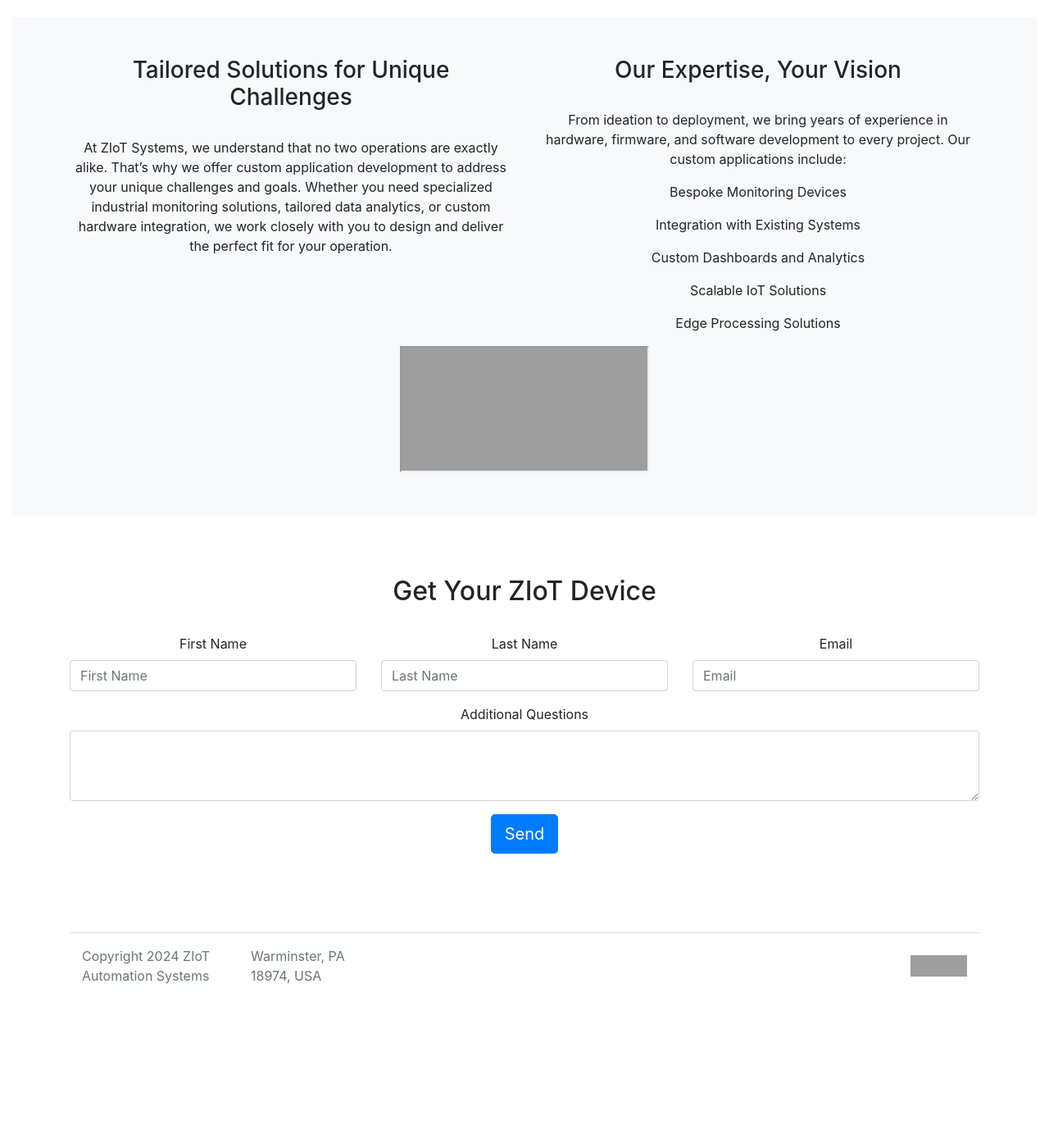
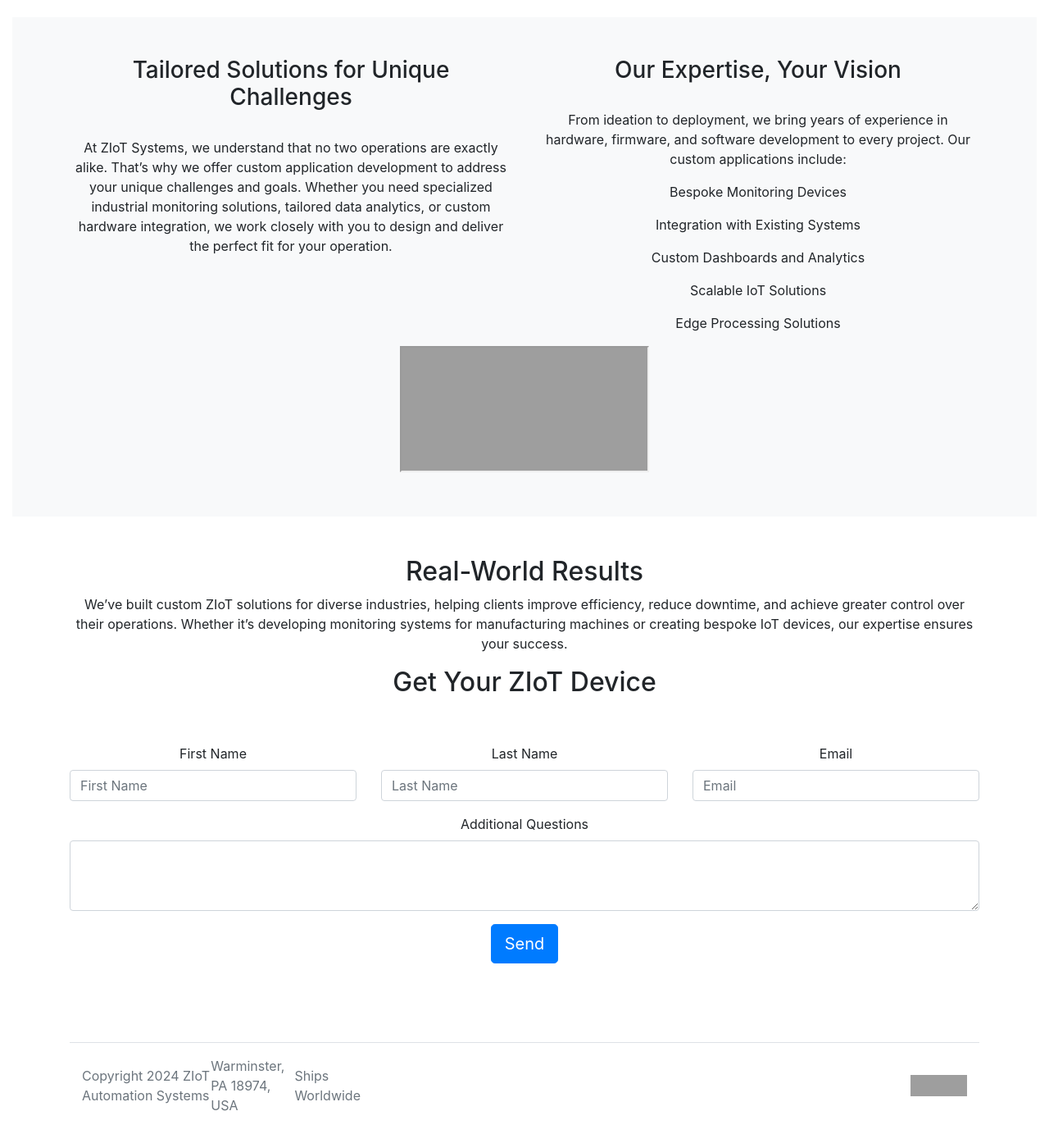
Before and after one commit to ZIoT-Systems/ZIoT-Systems.github.io, a Jekyll site: the page customapps.html, which Jekyll copies as it is, in a window 1280 px wide and 1400 px high, scrolled down 658 px. Shown: the top 1394 px of the window at 82% size. Built offline with Jekyll 4.4.1, drawn with Linux system fonts in a browser that asks for light colours; a script that is not in the unit is left out; before the commit the page ends 1900 px from its top, so only the background shows below that; grey boxes are pictures that could not be loaded.

Commit message:
updates Fri 11/29/2024  9:52:33.25

```diff
--- a/_layouts/default.html
+++ b/_layouts/default.html
@@ -330,7 +330,7 @@
         <div class="container text-center">
             <h2>Real-World Results</h2>
             <p>
-            We’ve built custom ZIoT solutions for diverse industries, helping clients improve efficiency, reduce downtime, and achieve greater control over their operations. Whether it’s developing monitoring systems for manufacturing machines or creating bespoke IoT devices, our expertise ensures your success.
+                We’ve built custom ZIoT solutions for diverse industries, helping clients improve efficiency, reduce downtime, and achieve greater control over their operations. Whether it’s developing monitoring systems for manufacturing machines or creating bespoke IoT devices, our expertise ensures your success.
             </p>
             <h2>Get Your ZIoT Device</h2>
             <br>
--- a/customapps.html
+++ b/customapps.html
@@ -132,11 +132,11 @@
                         From ideation to deployment, we bring years of experience in hardware, firmware, and software development to every project.
                         Our custom applications include:
                     </p>
-                        <p>Bespoke Monitoring Devices</p>
-                        <p>Integration with Existing Systems</p>
-                        <p>Custom Dashboards and Analytics</p>
-                        <p>Scalable IoT Solutions</p>
-                        <p>Edge Processing Solutions</p>
+                    <p>Bespoke Monitoring Devices</p>
+                    <p>Integration with Existing Systems</p>
+                    <p>Custom Dashboards and Analytics</p>
+                    <p>Scalable IoT Solutions</p>
+                    <p>Edge Processing Solutions</p>
                 </div>
             </div>
             <iframe src="https://www.youtube.com/embed/lupzEYSsCrQ/">
@@ -149,10 +149,15 @@
     <br>
     <br>
 
+
     <section class="bg" id="demoAnchor">
-        <br>
         <div class="container text-center">
+            <h2>Real-World Results</h2>
+            <p>
+                We’ve built custom ZIoT solutions for diverse industries, helping clients improve efficiency, reduce downtime, and achieve greater control over their operations. Whether it’s developing monitoring systems for manufacturing machines or creating bespoke IoT devices, our expertise ensures your success.
+            </p>
             <h2>Get Your ZIoT Device</h2>
+            <br>
             <br>
             <form id="contact-form">
                 <div class="row">
@@ -194,6 +199,7 @@
             <div class="col-md-4 d-flex align-items-center">
                 <span class="mb-3 mb-md-0 text-muted">Copyright 2024 ZIoT Automation Systems</span>
                 <span class="mb-3 mb-md-0 text-muted">Warminster, PA 18974, USA</span>
+                <span class="mb-3 mb-md-0 text-muted">Ships Worldwide</span>
             </div>
 
             <ul class="nav col-md-4 justify-content-end list-unstyled d-flex">
--- a/howitworks.html
+++ b/howitworks.html
@@ -195,7 +195,6 @@
                     <span class="mb-3 mb-md-0 text-muted">Copyright 2024 ZIoT Automation Systems</span>
                     <span class="mb-3 mb-md-0 text-muted">Warminster, PA 18974, USA</span>
                     <span class="mb-3 mb-md-0 text-muted">Ships Worldwide</span>
-
                 </div>
 
                 <ul class="nav col-md-4 justify-content-end list-unstyled d-flex">
```
